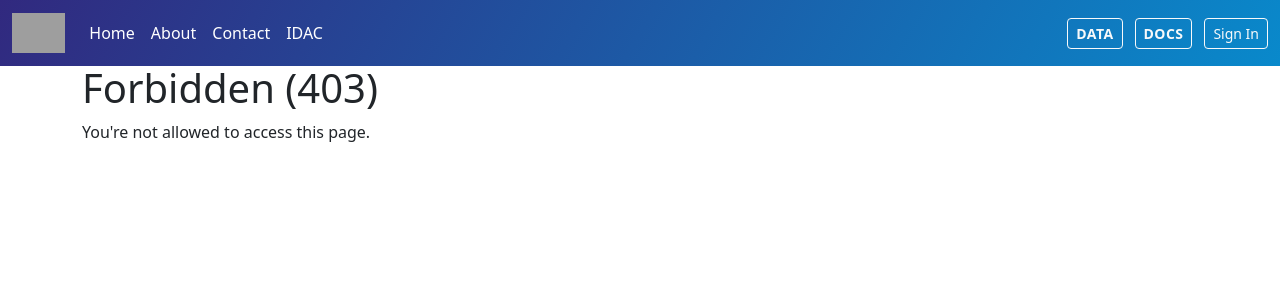
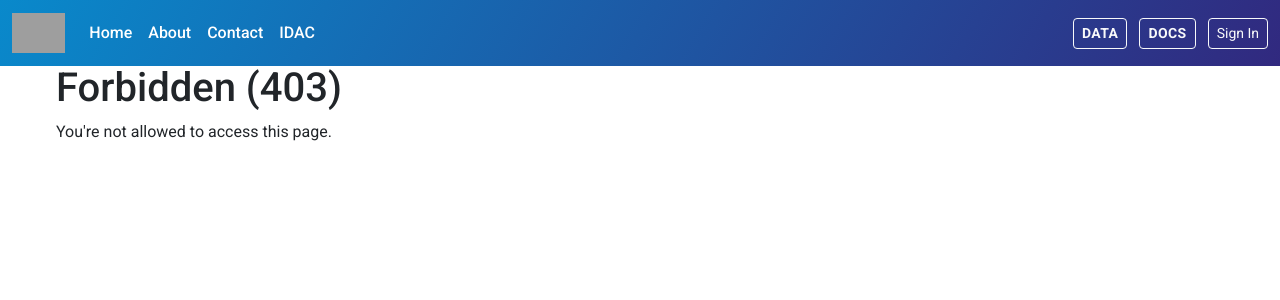
Before and after one commit to linea-it/cutout, a Django app: template cutout/templates/403.html in a window 1280 px wide. Shown: the top 300 px of the page. Run offline with Django 4.2, Linux system fonts and the light colour scheme; the template is opened without the code that fills it, so the values that code supplies are empty; some libraries are stand-ins or nearby versions; grey boxes are pictures that could not be loaded.

Commit message:
Fix visual details to match LSP Science Platform styling
Use Roboto (same font as the LSP), constrain page content and
footer to a shared centered 1200px container, correct the AppBar
gradient direction (light on the left), constrain the footer divider
to the same container width instead of full bleed, and center the
footer's logo/support columns as an 11/12 group like the reference.
Also add a minimum height to the Home page hero content.

```diff
--- a/cutout/static/css/appbar.css
+++ b/cutout/static/css/appbar.css
@@ -5,7 +5,7 @@ body {
 }
 
 .appbar-gradient {
-  background: linear-gradient(120deg, #31297f, #0989cb);
+  background: linear-gradient(120deg, #0989cb, #31297f);
   min-height: 64px;
 }
 
--- a/cutout/static/css/footer.css
+++ b/cutout/static/css/footer.css
@@ -4,10 +4,9 @@
   margin-top: 4rem;
 }
 
-.appbar-footer .footer-inner {
-  max-width: 1200px;
-  margin: 0 auto;
-  padding: 2rem 1rem 0;
+.appbar-footer .footer-inner hr {
+  margin-top: 0;
+  margin-bottom: 2rem;
 }
 
 .appbar-footer .footer-linea {
--- a/cutout/static/css/project.css
+++ b/cutout/static/css/project.css
@@ -1,4 +1,23 @@
 /* These styles are generated from project.scss. */
+
+body {
+  font-family: "Roboto", "Helvetica", "Arial", sans-serif;
+}
+
+/* Shared centered content width, matching the LIneA Science Platform layout. */
+.site-container {
+  max-width: 1200px;
+  margin-left: auto;
+  margin-right: auto;
+  padding-left: 1rem;
+  padding-right: 1rem;
+}
+
+.home-hero {
+  min-height: 60vh;
+  display: flex;
+  align-items: center;
+}
 
 .alert-debug {
   color: black;
--- a/cutout/templates/base.html
+++ b/cutout/templates/base.html
@@ -22,6 +22,11 @@
             integrity="sha512-SbiR/eusphKoMVVXysTKG/7VseWii+Y3FdHrt0EpKgpToZeemhqHeZeLWLhJutz/2ut2Vw1uQEj2MbRF+TVBUA=="
             crossorigin="anonymous"
             referrerpolicy="no-referrer" />
+      <!-- Roboto (same font used by the LIneA Science Platform) -->
+      <link rel="preconnect" href="https://fonts.googleapis.com" />
+      <link rel="preconnect" href="https://fonts.gstatic.com" crossorigin />
+      <link href="https://fonts.googleapis.com/css2?family=Roboto:wght@300;400;500;700&display=swap"
+            rel="stylesheet" />
       <!-- Your stuff: Third-party CSS libraries go here -->
       <!-- This file stores project-specific CSS -->
       {% compress css %}
@@ -49,7 +54,7 @@
   </head>
   <body>
     {% include "includes/appbar.html" %}
-    <div class="container">
+    <div class="site-container">
       {% if messages %}
         {% for message in messages %}
           <div class="alert alert-dismissible {% if message.tags %}alert-{{ message.tags }}{% endif %}">
--- a/cutout/templates/pages/home.html
+++ b/cutout/templates/pages/home.html
@@ -1,4 +1,10 @@
 {% extends "base.html" %}
+
+{% block content %}
+  <div class="home-hero">
+    <p>Use this document as a way to quick start any new project.</p>
+  </div>
+{% endblock content %}
 
 {% block footer %}
   {% include "includes/footer.html" %}
```
Also changed, not shown: cutout/templates/includes/footer.html (+4 -4 lines).
